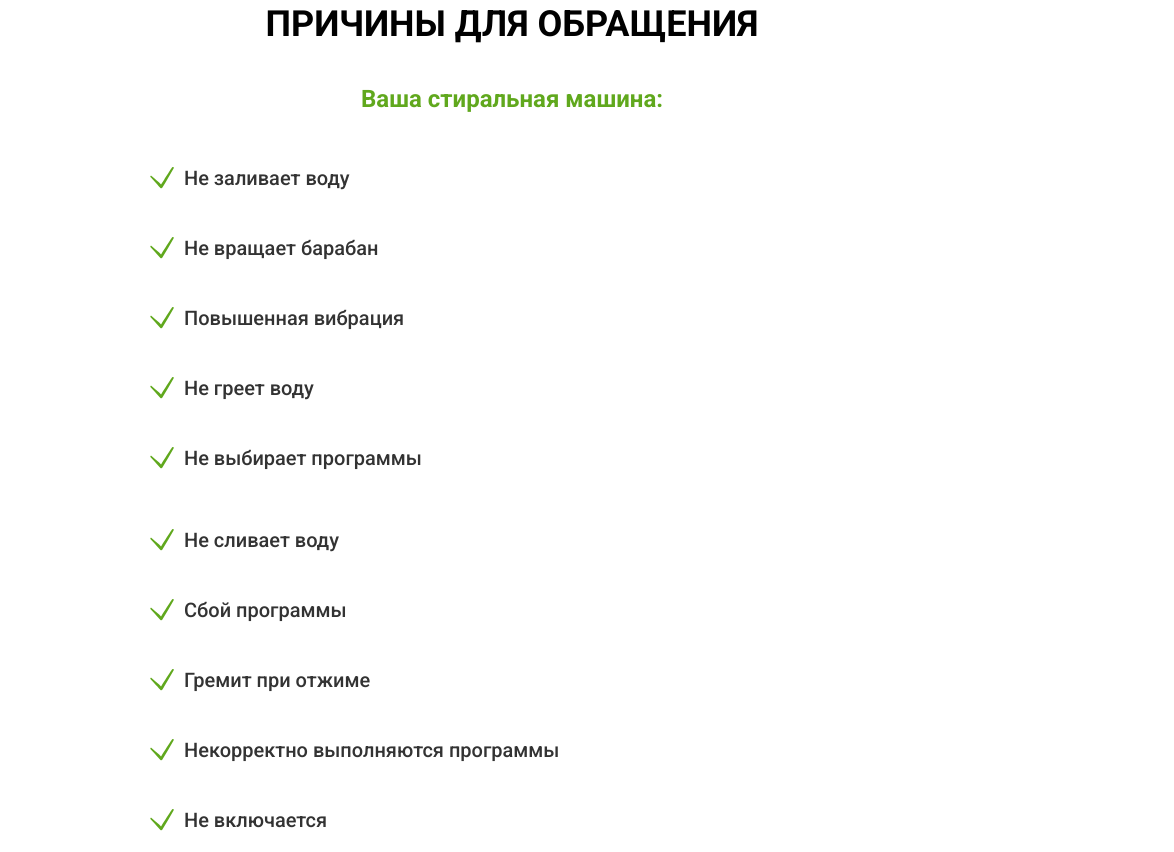
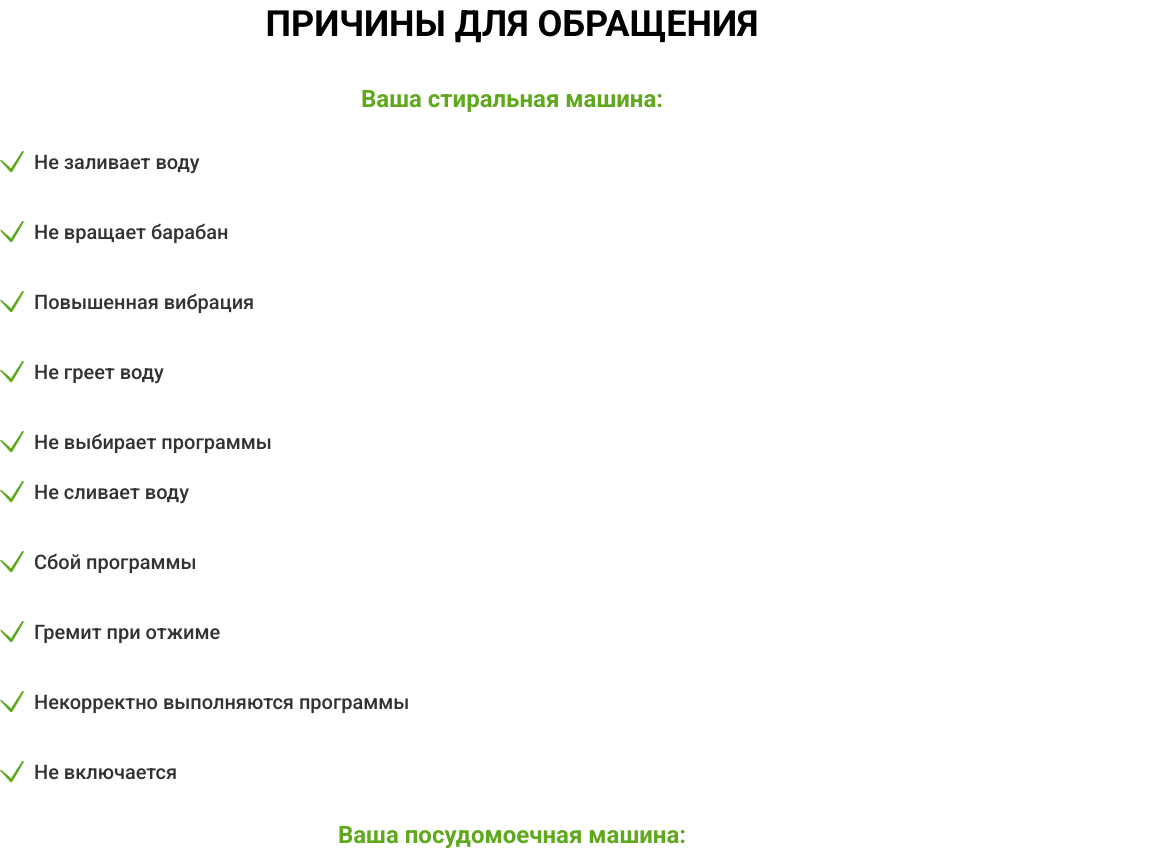
Before and after one commit to Anastasija1912/stiralka, a plain HTML site: page index.html in a window 1024 px wide. Shown: the part 2870-3722 px from the top of the page, 1174 px wide, since content can reach past the window. Drawn offline with Linux system fonts and the light colour scheme.

Commit message:
style2.css

```diff
--- a/style2.css
+++ b/style2.css
@@ -1504,7 +1504,8 @@
     }
 
     .features-list {
-        padding-left: 150px;
+/*         padding-left: 150px; */
+        margin:0 auto;
     }
 
     .accordion__img {
```
